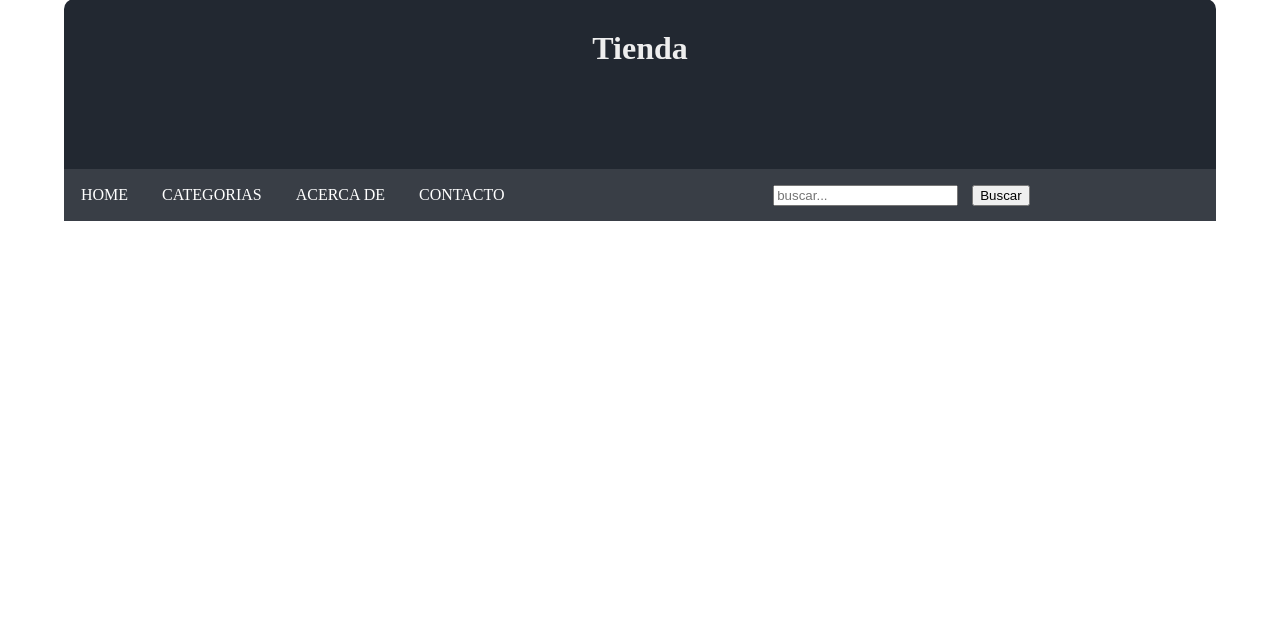
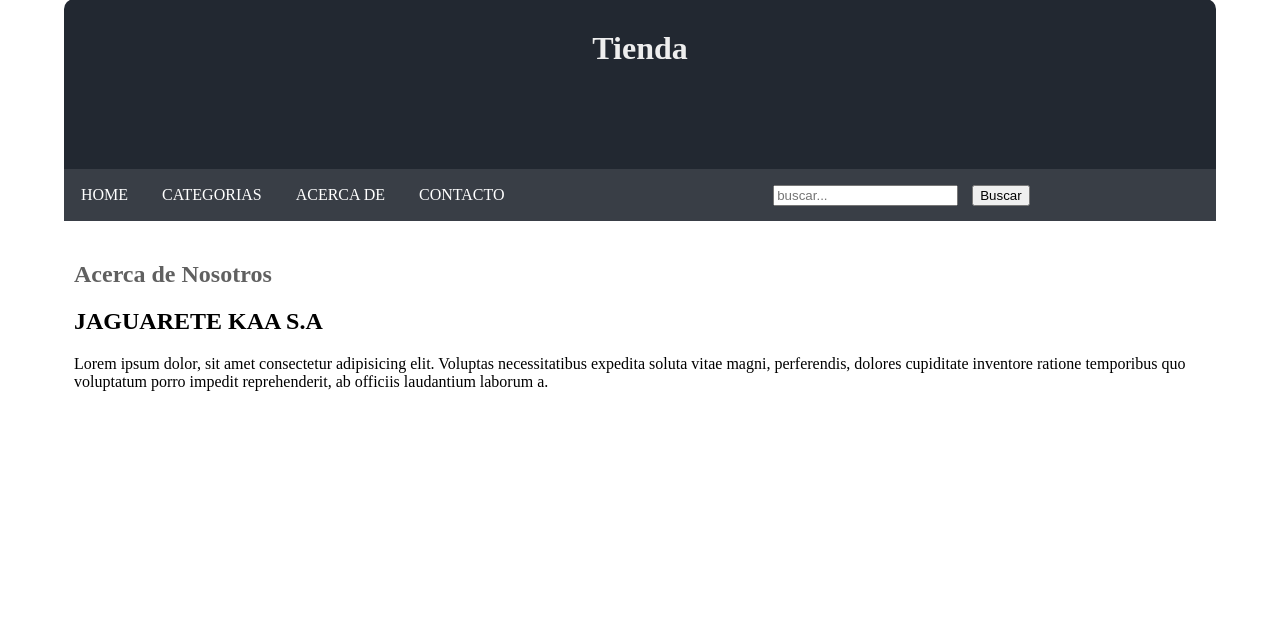
Before and after one commit to jarv88/ProyectoPolotic, a Django app: page /acerca/ in a window 1280 px wide. Shown: the part 71-702 px from the top of the page. Run offline with Django 3.2, Linux system fonts and the light colour scheme.

Commit message:
commit final, pendiente del 7/07

```diff
--- a/ProyectoTienda/AppTienda/templates/AppTienda/acerca.html
+++ b/ProyectoTienda/AppTienda/templates/AppTienda/acerca.html
@@ -4,6 +4,10 @@
 
 
 {% block content %}
+<h1>Acerca de Nosotros</h1>
 
+<h2> JAGUARETE KAA S.A</h2>
+
+<p>Lorem ipsum dolor, sit amet consectetur adipisicing elit. Voluptas necessitatibus expedita soluta vitae magni, perferendis, dolores cupiditate inventore ratione temporibus quo voluptatum porro impedit reprehenderit, ab officiis laudantium laborum a.</p>
 
 {% endblock content %}
--- a/ProyectoTienda/AppTienda/views.py
+++ b/ProyectoTienda/AppTienda/views.py
@@ -116,7 +116,7 @@ def editar_producto(request,prod_id):
         descripcion=request.POST.get("descripcion")
         categoria=request.POST.get("categoria")
         imagen=img  #request.POST.get("imagen")
-        precio=request.POST.get("precio")
+        precio=float(request.POST.get("precio"))
 
         bcat = CategoriaProd.objects.get(nombre=categoria)
         update_prod=Producto.objects.get(id=request.POST.get("id"))
```
Also changed, not shown: ProyectoTienda/db.sqlite3, ProyectoTienda/media/AppTienda/iphone_x_qNwA21t.jpg (added), ProyectoTienda/media/AppTienda/moto_g9_5kuzDeb.jpg (added).
